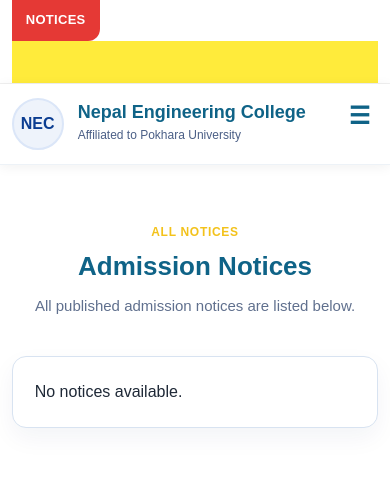
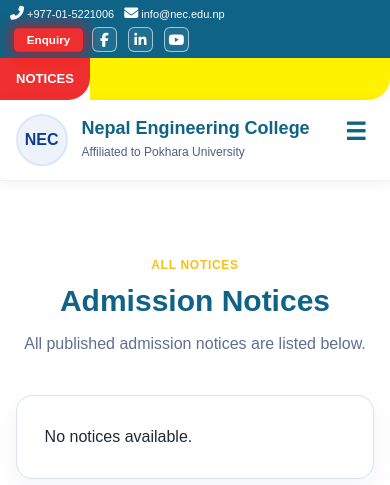
Before and after one commit to chaliselaxmi27/nec-entrance-portal, a Django app: page /notices/ in a window 390 px wide. Shown: the top 485 px of the page. Run offline with Django 5.2, Linux system fonts and the light colour scheme; the visitor is signed in with stand-in values (Sample User, id 1); data that the repository does not hold is empty.

Commit message:
Responsive topbar and notice ticker

```diff
--- a/admission/models.py
+++ b/admission/models.py
@@ -71,7 +71,10 @@ class Download(models.Model):
     is_active = models.BooleanField(default=True)
 
     created_at = models.DateTimeField(auto_now_add=True)
-
+    external_link = models.URLField(
+    blank=True,
+    null=True
+)
     class Meta:
         ordering = ["order"]
 
--- a/config/settings.py
+++ b/config/settings.py
@@ -38,7 +38,7 @@ INSTALLED_APPS = [
     'django.contrib.messages',
     'django.contrib.staticfiles',
 
-
+    'ckeditor',
     'core',
     'admission',
     'programs',
@@ -132,3 +132,4 @@ STATICFILES_DIRS = [
 ]
 MEDIA_URL = '/media/'
 MEDIA_ROOT = BASE_DIR / 'media'
+LOGOUT_REDIRECT_URL = 'https://admission.nec.edu.np'
--- a/pages/admin.py
+++ b/pages/admin.py
@@ -2,9 +2,9 @@ from django.contrib import admin
 from .models import Download, PopupNotice
 @admin.register(Download)
 class DownloadAdmin(admin.ModelAdmin):
-    list_display = ("title", "category", "order", "is_active", "created_at")
+    list_display = ("title","external_link", "category", "order", "is_active", "created_at")
     list_filter = ("category", "is_active")
-    search_fields = ("title", "description")
+    search_fields = ("title", "description", "external_link")
     list_editable = ("order", "is_active")
 @admin.register(PopupNotice)
 class PopupNoticeAdmin(admin.ModelAdmin):
--- a/pages/models.py
+++ b/pages/models.py
@@ -15,6 +15,7 @@ class Download(models.Model):
     category = models.CharField(max_length=50, choices=CATEGORY_CHOICES, default="other")
     description = models.TextField(blank=True)
     file = models.FileField(upload_to="downloads/")
+    external_link = models.URLField(blank=True, null=True)
     order = models.PositiveIntegerField(default=0)
     is_active = models.BooleanField(default=True)
     created_at = models.DateTimeField(auto_now_add=True)
--- a/static/css/style.css
+++ b/static/css/style.css
@@ -209,74 +209,84 @@ a{
 }
 
 
-/* notice ticker */
 .notice-ticker{
+    width:100%;
     background:#fff;
-    color:#000;
-    font-size:15px;
-    border-bottom:1px solid rgba(0,0,0,0.06);
 }
 
 .ticker-container{
-    display:flex;
-    flex-direction:row;
-    align-items:center;
-    background:#fff;
+    width:100%;
+    display:flex;
+    align-items:center;
+    min-height:54px;
     overflow:hidden;
-    min-height:54px;
 }
 
 .ticker-title{
-    background:var(--nec-red);
+    min-width:125px;
+    height:54px;
+    background:#ef2f2f;
     color:#fff;
-    padding:14px 18px;
-    font-weight:800;
-    text-transform:uppercase;
-    border-radius:0 0 18px 0;
-    letter-spacing:.3px;
+
+    display:flex;
+    align-items:center;
+    justify-content:center;
+
+    font-size:17px;
+    font-weight:700;
+
+
+    border-bottom-right-radius:22px;
 }
 
 .ticker-wrapper{
     flex:1;
-    background:#ffeb3b;
+    height:54px;
+    background:#fff200;
     overflow:hidden;
     display:flex;
     align-items:center;
-    height:54px;
-    padding-left:18px;
+
+    border-bottom-right-radius:22px;
 }
 
 .ticker-track{
+    display:flex;
+    align-items:center;
+    white-space:nowrap;
+    animation:noticeScroll 35s linear infinite;
+}
+
+.ticker-item{
     display:inline-flex;
-    white-space:nowrap;
-    animation:tickerMove 20s linear infinite;
-}
-
-.ticker-item{
-    margin-right:44px;
+    align-items:center;
+    gap:12px;
+    margin-right:60px;
+    font-size:18px;
     font-weight:700;
-    color:#000;
 }
 
 .ticker-item a{
     color:#000;
-}
-
-.ticker-item::before{
-    content:"●";
-    color:var(--nec-red);
-    margin-right:10px;
-    font-size:14px;
-}
-
-.ticker-wrapper:hover .ticker-track{
-    animation-play-state:paused;
-}
-
-@keyframes tickerMove{
-    0%{transform:translateX(0);}
-    100%{transform:translateX(-50%);}
-}
+    text-decoration:none;
+}
+
+.ticker-dot{
+    width:8px;
+    height:8px;
+    background:#ef2f2f;
+    border-radius:50%;
+}
+
+@keyframes noticeScroll{
+    from{
+        transform:translateX(0);
+    }
+    to{
+        transform:translateX(-50%);
+    }
+}
+
 
 /* main white navbar only sticky */
 .main-header{
@@ -1176,6 +1186,21 @@ a{
 .download-btn:hover{
     background:var(--nec-blue-dark);
 }
+.direct-link-text{
+    margin-top:8px;
+    font-size:13px;
+    word-break:break-all;
+}
+
+.direct-link-text a{
+    color:#0f6387;
+    font-weight:600;
+    text-decoration:none;
+}
+
+.direct-link-text a:hover{
+    text-decoration:underline;
+}
 
 /* homepage downloads preview */
 .home-downloads-grid{
@@ -1526,32 +1551,62 @@ body {
     .program-tabs-content {
         grid-template-columns: 1fr;
     }
-    .topbar {
-        display: none;
-    }
-
-    .topbar-container {
-        padding: 10px 0;
-        row-gap: 10px;
-    }
-
-    .topbar-left,
-    .topbar-right {
-        width: 100%;
-    }
-
-    .topbar-right {
-        justify-content: flex-start;
-        gap: 10px;
-        row-gap: 8px;
-    }
-
-    .topbar-right a,
-    .topbar-left a,
-    .top-contact span,
-    .logout-btn {
-        font-size: 12px;
-    }
+
+
+    .topbar{
+        display:block;
+        height:auto;
+        padding:6px 0;
+    }
+
+    .topbar-container{
+        height:auto;
+        padding:0 10px;
+        display:flex;
+        flex-direction:column;
+        align-items:flex-start;
+        gap:6px;
+    }
+
+    .top-contact{
+        display:flex;
+        flex-direction:row;
+        flex-wrap:wrap;
+        gap:10px;
+    }
+
+    .top-contact span{
+        font-size:11px;
+        line-height:1.2;
+    }
+
+    .topbar-right{
+        width:100%;
+        display:flex;
+        align-items:center;
+        gap:6px;
+        flex-wrap:wrap;
+    }
+
+    /* mobile मा extra menu links hide */
+    .topbar-right a:not(.enquiry-btn):not(.social-link),
+    .logout-btn{
+        display:none !important;
+    }
+
+    .enquiry-btn{
+        display:inline-flex !important;
+        padding:5px 12px !important;
+        font-size:11px !important;
+        margin:0;
+    }
+
+    .social-link{
+        width:25px !important;
+        height:25px !important;
+        min-width:25px !important;
+    }
+
 
     .header-container {
         position: relative;
@@ -1618,27 +1673,29 @@ body {
         font-size: 30px;
     }
 
-    .ticker-container {
-        display: block;
-        min-height: auto;
-    }
-
-    .ticker-title {
-        display: inline-block;
-        margin: 0;
-        border-radius: 0 0 12px 0;
-    }
-
-    .ticker-wrapper {
-        height: 46px;
-        padding-left: 12px;
-        padding-right: 12px;
-    }
-
-    .ticker-item {
-        margin-right: 28px;
-        font-size: 14px;
-    }
+     .ticker-container{
+        height:42px;
+        min-height:42px;
+    }
+
+    .ticker-title{
+        width:90px;
+        min-width:90px;
+        height:42px;
+        font-size:13px;
+        padding:0;
+    }
+
+    .ticker-wrapper{
+        height:42px;
+        padding-left:10px;
+    }
+
+    .ticker-item{
+        font-size:13px;
+        margin-right:25px;
+    }
+}
 
     .program-tabs-bar {
         overflow-x: auto;
@@ -1786,6 +1843,45 @@ body {
         margin-top: 10px;
         padding: 12px;
     }
+     .ticker-container{
+        display:flex;
+        align-items:center;
+        height:40px;
+        min-height:40px;
+    }
+
+    .ticker-title{
+        min-width:95px;
+        width:95px;
+        height:40px;
+
+        padding:0;
+
+        display:flex;
+        align-items:center;
+        justify-content:center;
+
+        font-size:12px;
+        font-weight:700;
+
+        border-radius:0;
+    }
+
+    .ticker-wrapper{
+        height:40px;
+        padding-left:10px;
+    }
+
+    .ticker-track{
+        animation:tickerMove 20s linear infinite;
+    }
+
+    .ticker-item{
+        font-size:12px;
+        margin-right:25px;
+        white-space:nowrap;
+    }
+}
 
     /* Program cards */
     .program-grid {
--- a/static/js/main.js
+++ b/static/js/main.js
@@ -1,7 +1,24 @@
+document.addEventListener("DOMContentLoaded", function () {
+    const popup = document.getElementById("dynamicPopup");
+
+    if (popup) {
+        const popupSeen = sessionStorage.getItem("necPopupSeen");
+
+        if (popupSeen === "yes") {
+            popup.style.display = "none";
+        } else {
+            popup.style.display = "flex";
+            sessionStorage.setItem("necPopupSeen", "yes");
+        }
+    }
+});
+
+
 function closePopup() {
     const popup = document.getElementById("dynamicPopup");
     if (popup) {
         popup.style.display = "none";
+        sessionStorage.setItem("necPopupSeen", "yes");
     }
 }
 
--- a/templates/base.html
+++ b/templates/base.html
@@ -49,12 +49,12 @@
 
     <div class="chatbot-box" id="chatbotBox">
         <div class="chatbot-header">
-            <span>NEC Assistant</span>
+            <span>nec Assistant</span>
             <button class="chatbot-close" id="chatbotClose" type="button">×</button>
         </div>
 
        <div class="chatbot-messages" id="chat-body">
-    <div>Welcome to NEC Admission Assistant.</div>
+    <div>Welcome to nec Admission Assistant.</div>
 </div>
 
 <div class="chat-suggestions">
--- a/templates/includes/header.html
+++ b/templates/includes/header.html
@@ -42,7 +42,7 @@
 </div>
 
 <div class="notice-ticker">
-    <div class="container ticker-container">
+    <div class="ticker-container">
         <div class="ticker-title">NOTICES</div>
 
         <div class="ticker-wrapper">
@@ -54,6 +54,8 @@
                 {% endfor %}
                 {% for notice in latest_notices %}
                     <span class="ticker-item">
+                        <span class="ticker-dot"></span>
+
                         <a href="{% url 'notice_detail' notice.slug %}">{{ notice.title }}</a>
                     </span>
                 {% endfor %}
```
Also changed, not shown: programs/models.py (+6 -4 lines), templates/downloads.html (+17 -11 lines), templates/home.html (+7 -0 lines), admission/migrations/0003_download_external_link.py (added), pages/migrations/0003_download_external_link.py (added), programs/migrations/0007_alter_programdetail_intro_and_more.py (added).
